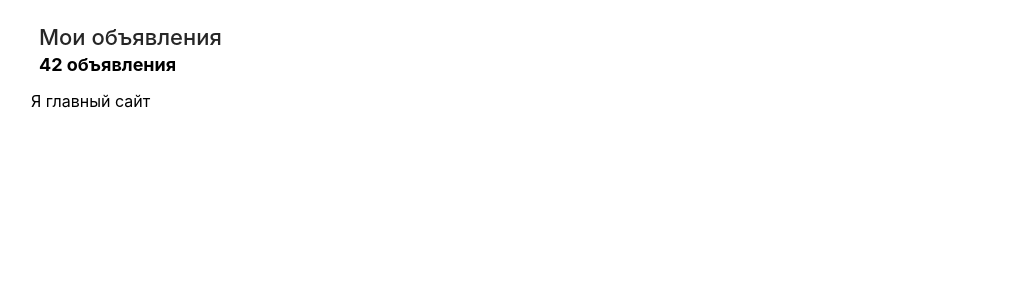
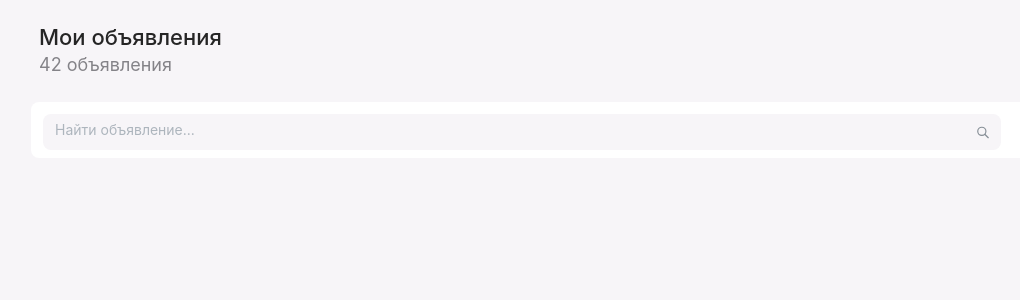
Before and after one commit to Raemyn/avito-ai, a React (Vite) app: page /ads in a window 1280 px wide. Shown: the top 300 px of the page, without its empty margins (1-1021 px from the left). Built offline with nearby package versions, Linux system fonts and the light colour scheme.

Commit message:
поиск сделан

```diff
--- a/package.json
+++ b/package.json
@@ -13,6 +13,7 @@
     "@mantine/core": "^9.0.0",
     "@mantine/hooks": "^9.0.0",
     "@mantine/notifications": "^9.0.0",
+    "@tabler/icons-react": "^3.41.1",
     "@tanstack/react-query": "^5.96.1",
     "axios": "^1.14.0",
     "react": "^19.2.4",
--- a/src/components/ads/AdsHeader.tsx
+++ b/src/components/ads/AdsHeader.tsx
@@ -1,9 +1,9 @@
-import { Box, Flex, Title } from '@mantine/core';
+import { Flex, Title } from '@mantine/core';
 
 const AdsHeader = () => {
     return (
-        <header>
-            <Flex direction="column" py={12} pl={8}>
+        <header >
+            <Flex direction="column" py={12} pl={8} h={74}>
                 <Title
                     order={2}
                     fw={500}
@@ -13,7 +13,12 @@ const AdsHeader = () => {
                 >
                     Мои объявления
                 </Title>
-                <Title order={3} fz={18}>
+                <Title
+                    order={3}
+                    fw={400}
+                    fz={18}
+                    c="#848388"
+                >
                     42 объявления
                 </Title>
             </Flex>
--- a/src/components/ads/AdsListPage.tsx
+++ b/src/components/ads/AdsListPage.tsx
@@ -1,13 +1,38 @@
-import { Box } from "@mantine/core"
+import { Box, Flex, Paper, TextInput } from "@mantine/core"
 import AdsHeader from "./AdsHeader"
+import { IconSearch } from "@tabler/icons-react"
 
 const AdsListPage = () => {
     return (
 
-        <Box mt={12} ml={32}>
+        <Box pt={12} pl={32} pr={32} bg="#f7f5f8" >
             <AdsHeader />
             <main>
-                Я главный сайт</main>
+                <Paper mt={16} radius={8} p={12} bg="#fff" h={56}>
+                    <Flex  >
+                        <TextInput
+                            placeholder="Найти объявление..."
+                            radius={8}
+                            w={958}
+
+                            rightSection={<IconSearch size={14} height={31} />}
+                            styles={{
+                                input: {
+
+                                    border: 'none',
+                                    outline: 'none',
+                                    backgroundColor: "#f7f5f8",
+                                    fontWeight: 400,
+                                    fontSize: '14px',
+                                    paddingBottom:'6px',
+                                    lineHeight: '157%',
+                                    color: '#707176',
+                                },
+                            }}
+                        />
+                    </Flex>
+                </Paper>
+            </main>
         </Box>
     )
 }
--- a/src/index.css
+++ b/src/index.css
@@ -14,13 +14,13 @@
   --sans: system-ui, 'Segoe UI', Roboto, sans-serif;
   --heading: system-ui, 'Segoe UI', Roboto, sans-serif;
   --mono: ui-monospace, Consolas, monospace;
-  margin: 0px auto;
-  padding: 0px;
+
+
 }
 
 html,
 body {
+  background: #f7f5f8;
   margin: 0px auto;
   padding: 0px;
-
 }
```
Also changed, not shown: 1 other file (tests, documents, lock files or other folders).
